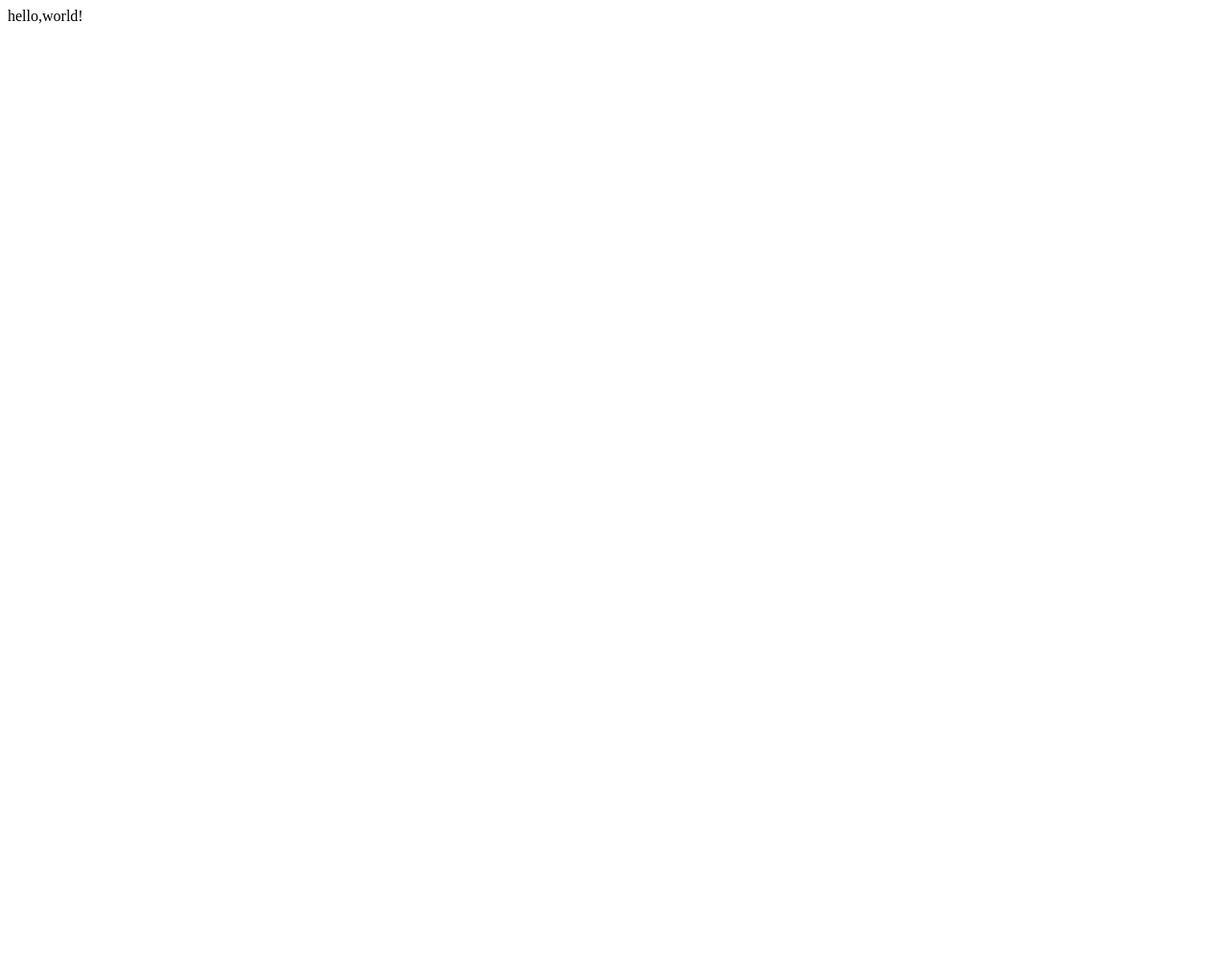
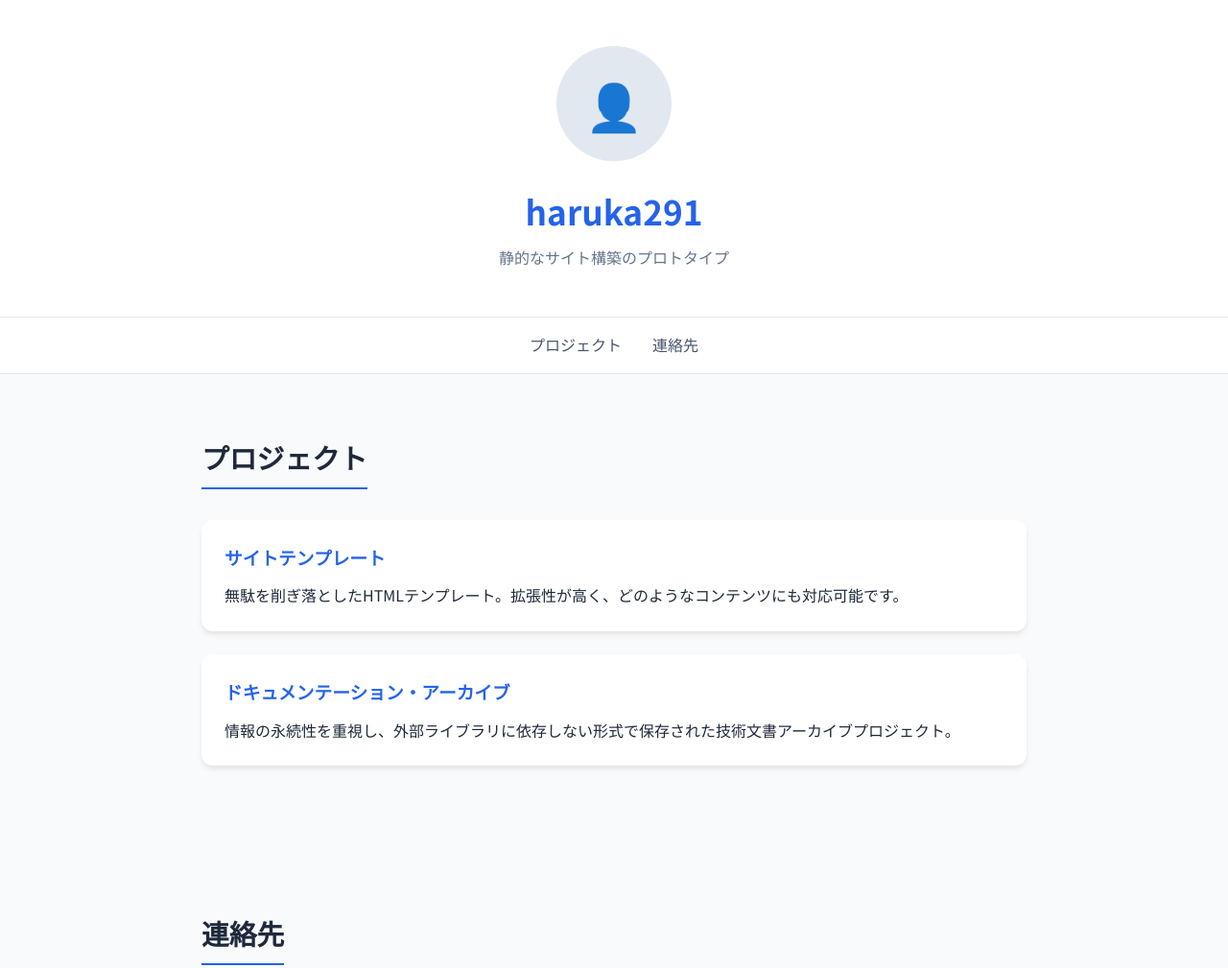
Before and after one commit to haruka291/awesome, a plain HTML site: page index.html in a window 1280 px wide. Shown: the top 1009 px of the page at 96% size. Before the commit the page ends 800 px from the top, so only its background shows below. Drawn offline with Linux system fonts and the light colour scheme.

```diff
--- a/index.html
+++ b/index.html
@@ -1,8 +1,203 @@
-<html>
+<!DOCTYPE html>
+<html lang="ja">
 <head>
-<title>title</title>
+    <meta charset="UTF-8">
+    <meta name="viewport" content="width=device-width, initial-scale=1.0">
+    <title>haruka291 - ポートフォリオサイト</title>
+    <!-- Google Fonts for professional look -->
+    <link rel="preconnect" href="https://fonts.googleapis.com">
+    <link rel="preconnect" href="https://fonts.gstatic.com" crossorigin>
+    <link href="https://fonts.googleapis.com/css2?family=Noto+Sans+JP:wght@300;400;700&display=swap" rel="stylesheet">
+    <style>
+        /* Base Reset & Styles */
+        :root {
+            --primary-color: #2563eb;
+            --secondary-color: #64748b;
+            --bg-color: #f8fafc;
+            --card-bg: #ffffff;
+            --text-main: #1e293b;
+            --text-muted: #475569;
+        }
+
+        * {
+            margin: 0;
+            padding: 0;
+            box-sizing: border-box;
+        }
+
+        body {
+            font-family: 'Noto Sans JP', sans-serif;
+            background-color: var(--bg-color);
+            color: var(--text-main);
+            line-height: 1.6;
+            scroll-behavior: smooth;
+        }
+
+        /* Layout */
+        .container {
+            max-width: 900px;
+            margin: 0 auto;
+            padding: 0 20px;
+        }
+
+        /* Header Section */
+        header {
+            background-color: var(--card-bg);
+            border-bottom: 1px solid #e2e8f0;
+            padding: 3rem 0;
+            text-align: center;
+        }
+
+        .profile-img {
+            width: 120px;
+            height: 120px;
+            border-radius: 50%;
+            background-color: #e2e8f0;
+            margin: 0 auto 1.5rem;
+            display: flex;
+            align-items: center;
+            justify-content: center;
+            font-size: 3rem;
+        }
+
+        h1 {
+            font-size: 2.2rem;
+            margin-bottom: 0.5rem;
+            color: var(--primary-color);
+        }
+
+        .tagline {
+            color: var(--secondary-color);
+            font-weight: 300;
+        }
+
+        /* Navigation */
+        nav {
+            position: sticky;
+            top: 0;
+            background: rgba(255, 255, 255, 0.9);
+            backdrop-filter: blur(5px);
+            border-bottom: 1px solid #e2e8f0;
+            padding: 1rem 0;
+            z-index: 100;
+        }
+
+        nav ul {
+            display: flex;
+            justify-content: center;
+            list-style: none;
+            gap: 2rem;
+        }
+
+        nav a {
+            text-decoration: none;
+            color: var(--text-muted);
+            font-weight: 500;
+            transition: color 0.3s;
+        }
+
+        nav a:hover {
+            color: var(--primary-color);
+        }
+
+        /* Main Content */
+        section {
+            padding: 4rem 0;
+        }
+
+        h2 {
+            font-size: 1.8rem;
+            margin-bottom: 2rem;
+            padding-bottom: 0.5rem;
+            border-bottom: 2px solid var(--primary-color);
+            display: inline-block;
+        }
+
+        .card {
+            background: var(--card-bg);
+            padding: 1.5rem;
+            border-radius: 12px;
+            box-shadow: 0 4px 6px -1px rgb(0 0 0 / 0.1);
+            margin-bottom: 1.5rem;
+        }
+
+        .card h3 {
+            margin-bottom: 0.8rem;
+            color: var(--primary-color);
+        }
+
+        /* Footer */
+        footer {
+            background-color: var(--text-main);
+            color: #fff;
+            text-align: center;
+            padding: 3rem 0;
+            margin-top: 4rem;
+        }
+
+        .footer-text {
+            font-size: 0.9rem;
+            opacity: 0.7;
+        }
+
+        /* Responsive adjustments */
+        @media (max-width: 600px) {
+            h1 { font-size: 1.8rem; }
+            nav ul { gap: 1.5rem; font-size: 0.9rem; }
+        }
+    </style>
 </head>
 <body>
-<font collor="red">hello,world!</font>
+
+    <header>
+        <div class="container">
+            <div class="profile-img">👤</div>
+            <h1>haruka291</h1>
+            <p class="tagline">静的なサイト構築のプロトタイプ</p>
+        </div>
+    </header>
+
+    <nav>
+        <div class="container">
+            <ul>
+                <li><a href="#projects">プロジェクト</a></li>
+                <li><a href="#contact">連絡先</a></li>
+            </ul>
+        </div>
+    </nav>
+
+    <main class="container">
+
+        <!-- Projects Section -->
+        <section id="projects">
+            <h2>プロジェクト</h2>
+            <div class="card">
+                <h3>サイトテンプレート</h3>
+                <p>無駄を削ぎ落としたHTMLテンプレート。拡張性が高く、どのようなコンテンツにも対応可能です。</p>
+            </div>
+            <div class="card">
+                <h3>ドキュメンテーション・アーカイブ</h3>
+                <p>情報の永続性を重視し、外部ライブラリに依存しない形式で保存された技術文書アーカイブプロジェクト。</p>
+            </div>
+        </section>
+
+        <!-- Contact Section -->
+        <section id="contact">
+            <h2>連絡先</h2>
+            <div class="card">
+                <p>ご質問やお問い合わせは、以下のメールアドレスまでお願いいたします。</p>
+                <p style="margin-top: 1rem; font-weight: bold; font-size: 1.2rem; color: var(--primary-color);">example@email.com</p>
+            </div>
+        </section>
+
+    </main>
+
+    <footer>
+        <div class="container">
+            <p>&copy; 2024 haruka291. Built with Pure Static HTML & CSS.</p>
+            <p class="footer-text">このサイトにはJavaScriptが含まれていません。</p>
+        </div>
+    </footer>
+
 </body>
 </html>
```
